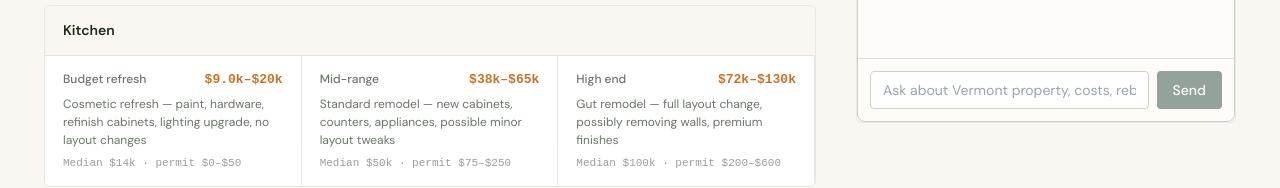
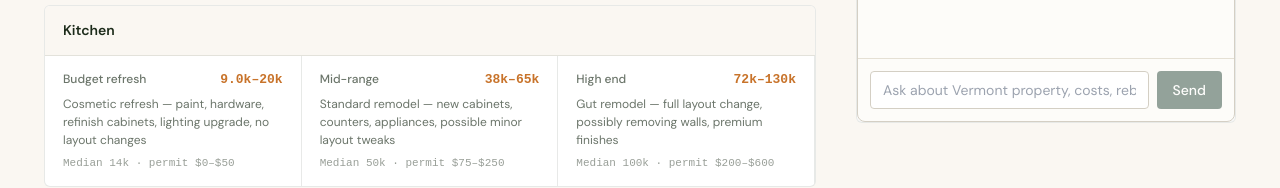
Before and after one commit to alderprojects/alder-projects-site, a Next.js app: page /property/1 in a window 1280 px wide. Shown: the part 623-811 px from the top of the page. Built offline with nearby package versions, Linux system fonts and the light colour scheme; no server answers.

Commit message:
fix(property): show /sqft and /each unit suffix on cost ranges

```diff
--- a/src/app/property/[slug]/page.tsx
+++ b/src/app/property/[slug]/page.tsx
@@ -490,8 +490,17 @@ function SectionHero({ data }: { data: Profile }) {
 // ---- Costs --------------------------------------------------------------
 
 function fmtUSD(n: number): string {
-  if (n >= 1000) return `$${(n / 1000).toFixed(n >= 10000 ? 0 : 1)}k`
-  return `$${n.toLocaleString()}`
+  if (n >= 1000) return `${(n / 1000).toFixed(n >= 10000 ? 0 : 1)}k`
+  return `${n.toLocaleString()}`
+}
+
+function unitSfx(unit?: string): string {
+  switch (unit) {
+    case 'sqft': return '/sqft'
+    case 'each': return ' each'
+    case 'project': return ''
+    default: return ''
+  }
 }
 
 function scopeLabel(s: 'budget' | 'mid' | 'high'): string {
@@ -539,14 +548,14 @@ function SectionCosts({ data }: { data: Profile }) {
                       {scopeLabel(s.scope)}
                     </p>
                     <p style={{ fontSize: 13, fontFamily: FM, color: C.accent, margin: 0, fontWeight: 600 }}>
-                      {fmtUSD(s.cost.low)}–{fmtUSD(s.cost.high)}
+                      {fmtUSD(s.cost.low)}–{fmtUSD(s.cost.high)}{unitSfx(s.cost.unit)}
                     </p>
                   </div>
                   <p style={{ fontSize: 12, fontFamily: FB, color: C.inkSoft, margin: 0, lineHeight: 1.5 }}>
                     {s.description}
                   </p>
                   <p style={{ fontSize: 11, fontFamily: FM, color: C.inkFaint, margin: '6px 0 0' }}>
-                    Median {fmtUSD(s.cost.median)} · permit ${s.permitFee.low}–${s.permitFee.high}
+                    Median {fmtUSD(s.cost.median)}{unitSfx(s.cost.unit)} · permit ${s.permitFee.low}–${s.permitFee.high}
                   </p>
                 </div>
               ))}
```
